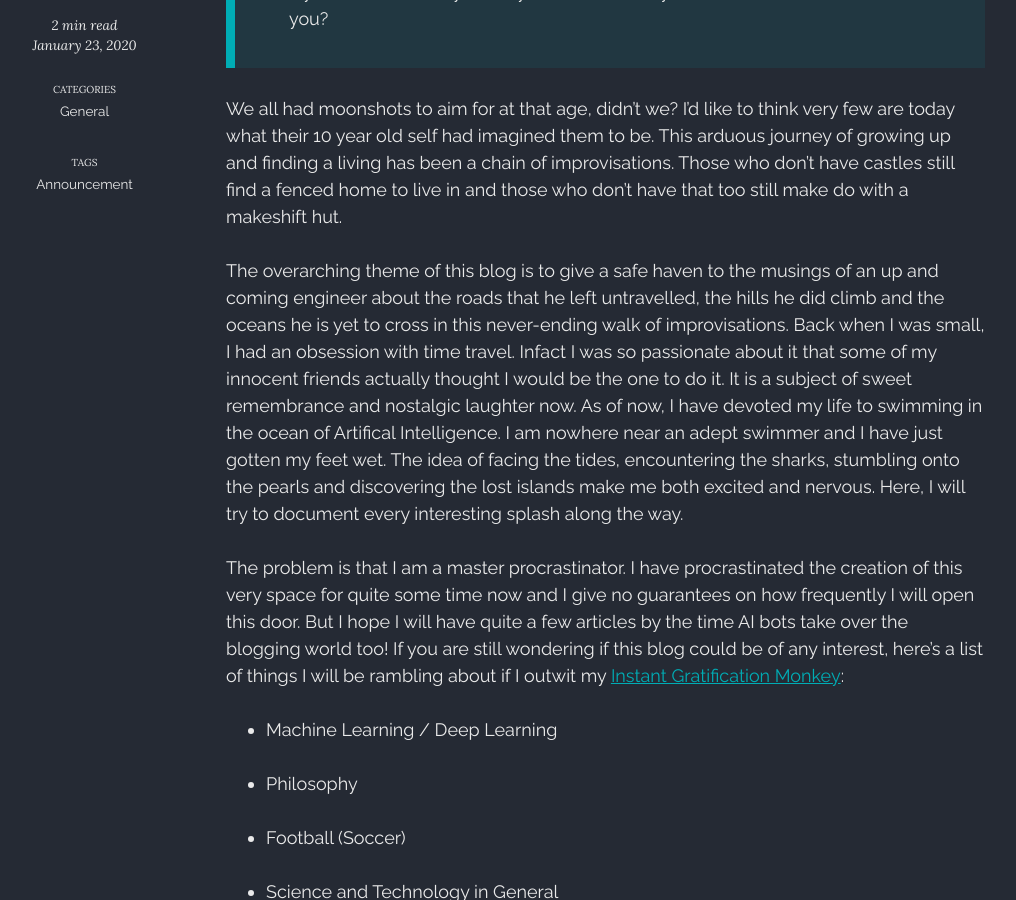
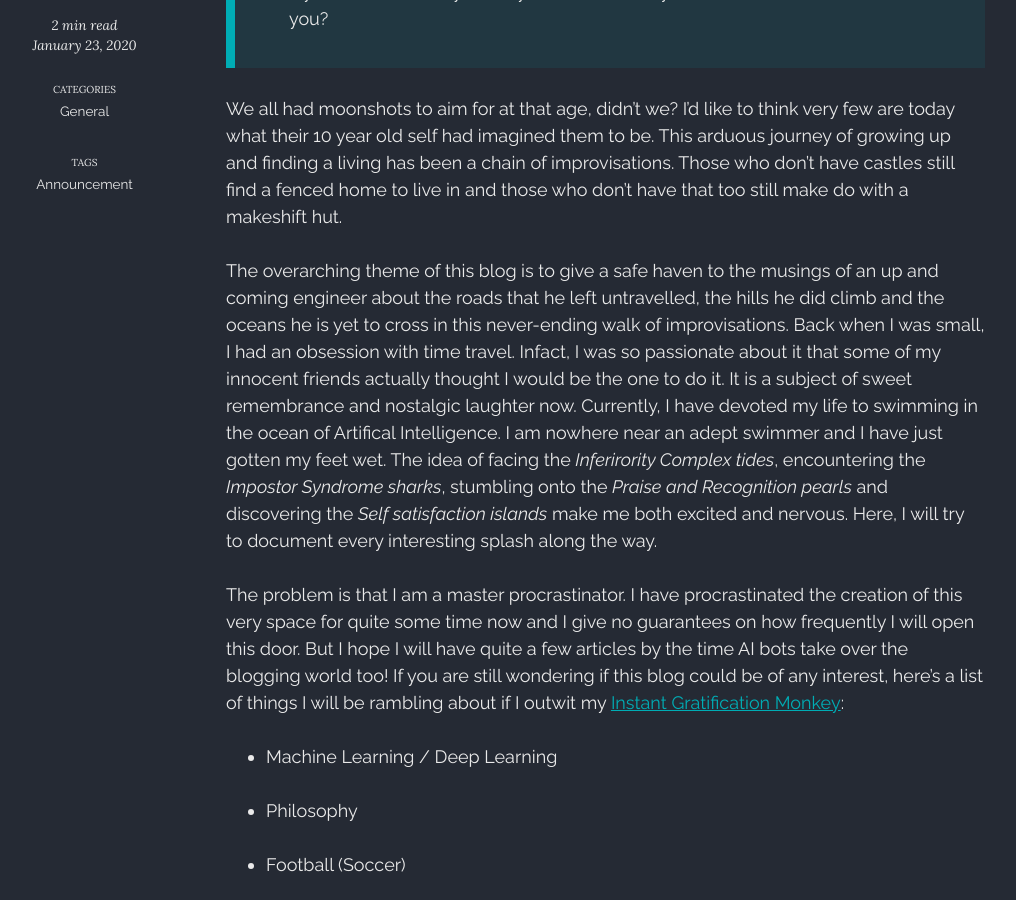
Before and after one commit to dotel-saramsz/dotel-saramsz.github.io, a Jekyll site: the page built from _posts/2020-01-23-hello-world.markdown, in a window 1280 px wide and 900 px high, scrolled down 977 px. Shown: the whole window, without its empty margins (149-1165 px from the left). Built offline with Jekyll 4.4.1, drawn with Linux system fonts in a browser that asks for light colours; nearby versions of some CDN libraries.

Commit message:
Format the Hello World post

```diff
--- a/_posts/2020-01-23-hello-world.markdown
+++ b/_posts/2020-01-23-hello-world.markdown
@@ -17,7 +17,7 @@ Now that you are here, I would like to ask you a question.
 
 We all had moonshots to aim for at that age, didn't we? I'd like to think very few are today what their 10 year old self had imagined them to be. This arduous journey of growing up and finding a living has been a chain of improvisations. Those who don't have castles still find a fenced home to live in and those who don't have that too still make do with a makeshift hut.
 
-The overarching theme of this blog is to give a safe haven to the musings of an up and coming engineer about the roads that he left untravelled, the hills he did climb and the oceans he is yet to cross in this never-ending walk of improvisations. Back when I was small, I had an obsession with time travel. Infact I was so passionate about it that some of my innocent friends actually thought I would be the one to do it. It is a subject of sweet remembrance and nostalgic laughter now. As of now, I have devoted my life to swimming in the ocean of Artifical Intelligence. I am nowhere near an adept swimmer and I have just gotten my feet wet. The idea of facing the tides, encountering the sharks, stumbling onto the pearls and discovering the lost islands make me both excited and nervous. Here, I will try to document every interesting splash along the way.
+The overarching theme of this blog is to give a safe haven to the musings of an up and coming engineer about the roads that he left untravelled, the hills he did climb and the oceans he is yet to cross in this never-ending walk of improvisations. Back when I was small, I had an obsession with time travel. Infact, I was so passionate about it that some of my innocent friends actually thought I would be the one to do it. It is a subject of sweet remembrance and nostalgic laughter now. Currently, I have devoted my life to swimming in the ocean of Artifical Intelligence. I am nowhere near an adept swimmer and I have just gotten my feet wet. The idea of facing the *Inferirority Complex tides*, encountering the *Impostor Syndrome sharks*, stumbling onto the *Praise and Recognition pearls* and discovering the *Self satisfaction islands* make me both excited and nervous. Here, I will try to document every interesting splash along the way.
 
 The problem is that I am a master procrastinator. I have procrastinated the creation of this very space for quite some time now and I give no guarantees on how frequently I will open this door. But I hope I will have quite a few articles by the time AI bots take over the blogging world too! If you are still wondering if this blog could be of any interest, here's a list of things I will be rambling about if I outwit my [Instant Gratification Monkey](https://waitbutwhy.com/2013/10/why-procrastinators-procrastinate.html):
 
```
